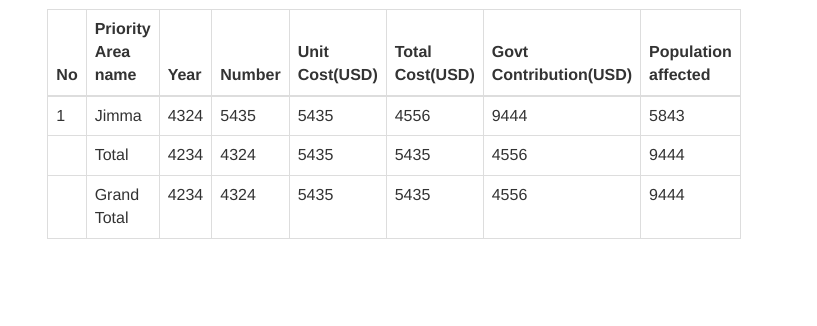
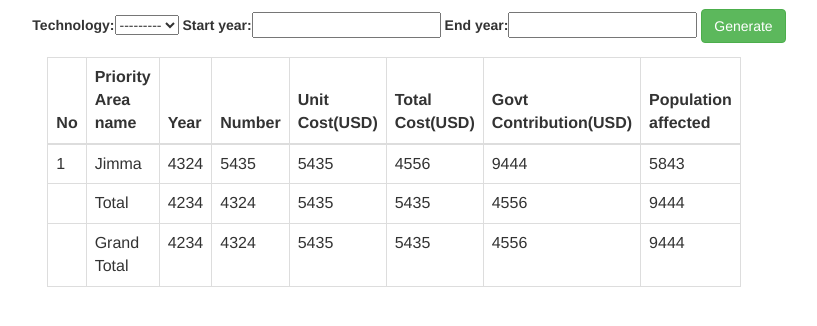
Before and after one commit to eyassug/au-water-sanitation-template, a Django app: template static/templates/reports/technology_gap_per_priority_area_report.html in a window 1280 px wide. Shown: the part 51-377 px from the top of the page, without its empty margins (236-1053 px from the left). Run offline with Django 3.2, Linux system fonts and the light colour scheme; the template is opened without the code that fills it: values that come from a table or form of the project are taken from there, others are empty; parts of the project's set-up code (start-up, migrations or seed data) failed here and were passed over; some libraries are stand-ins or nearby versions.

Commit message:
Implemented Technology Gap by Priority Area report

```diff
--- /dev/null
+++ b/dashboard/report_forms.py
@@ -0,0 +1,8 @@
+from django import forms
+from dashboard import models
+
+
+class TechnologyGapByPriorityArea(forms.Form):
+    technology = forms.ModelChoiceField(queryset=models.Technology.objects.all(), widget=forms.Select())
+    start_year = forms.IntegerField()
+    end_year = forms.IntegerField()
--- a/dashboard/reports.py
+++ b/dashboard/reports.py
@@ -18,9 +18,10 @@ class PriorityAreaPopulationReport():
 
 class TechnologyGapReport():
 
-    def generate(country,technology,start_year,end_year):
+    def generate(self,country,technology,start_year,end_year):
+        start_year,end_year = start_year - 1,end_year + 1
         priority_areas = models.PriorityArea.objects.filter(country=country)
-        technology_gap = models.FacilityAccess.objects.filter(priority_area__country=country).filter(year__start_year >= start_year).filter(year__end_year <= end_year)
+        technology_gap = models.FacilityAccess.objects.filter(priority_area__country=country).filter(year__start_year__gt=start_year).filter(year__end_year__lt=end_year)
 
         return {
             'priority_areas':priority_areas,
--- a/static/templates/reports/technology_gap_per_priority_area_report.html
+++ b/static/templates/reports/technology_gap_per_priority_area_report.html
@@ -1,5 +1,12 @@
 {% extends 'welcome.html' %}
 {% block content_container %}
+    <div>
+        <form method="post" action="">{% csrf_token %}
+        {{ form }}
+        <button type="submit" class="btn btn-success">Generate</button>
+        </form>
+    </div>
+
 <div class ="col-md-8">
 {% include "snippets/technology_gap_clustered_by_pa_report.html" %}
 </div>
```
Also changed, not shown: dashboard/views.py (+14 -1 lines).
